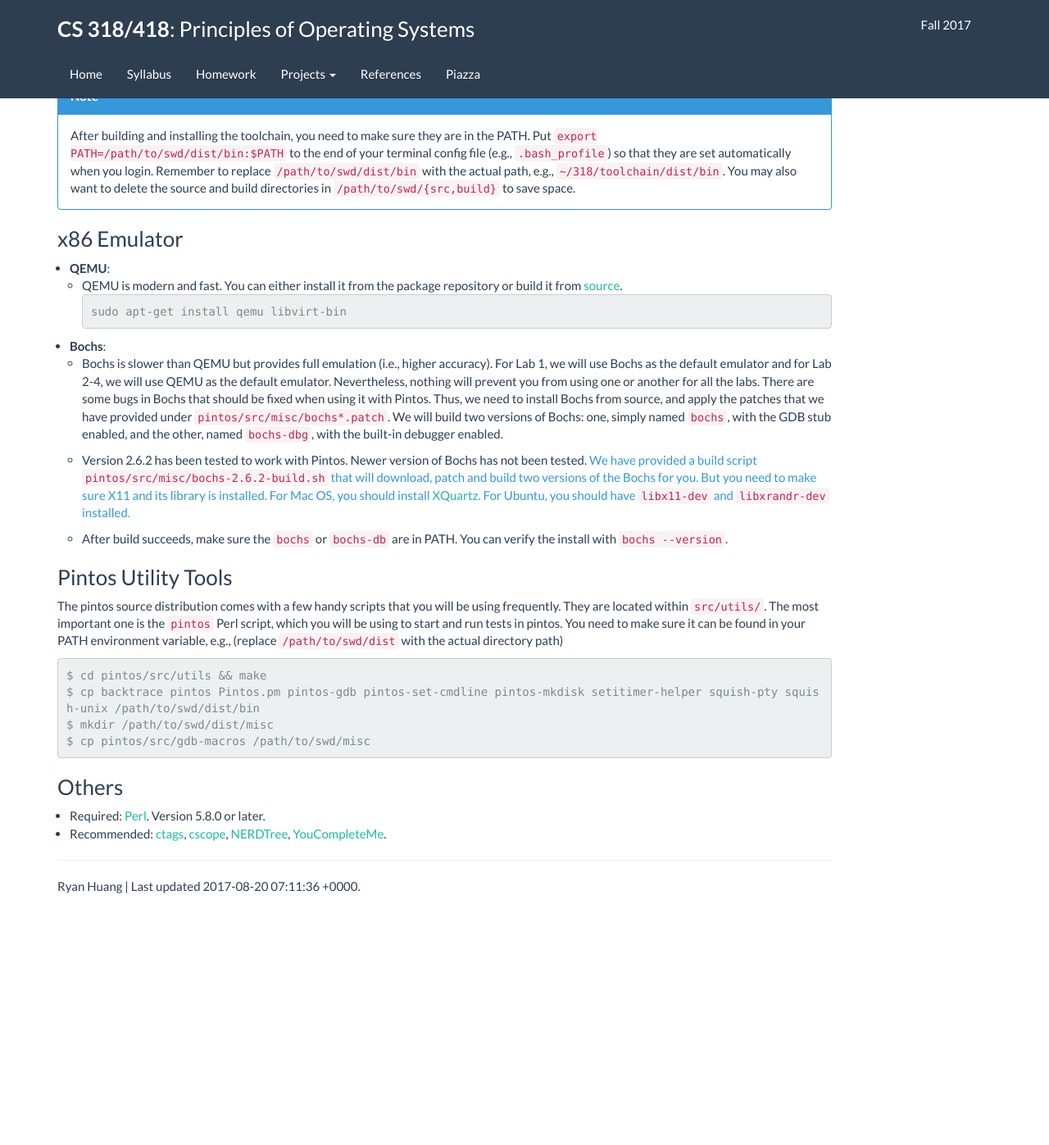
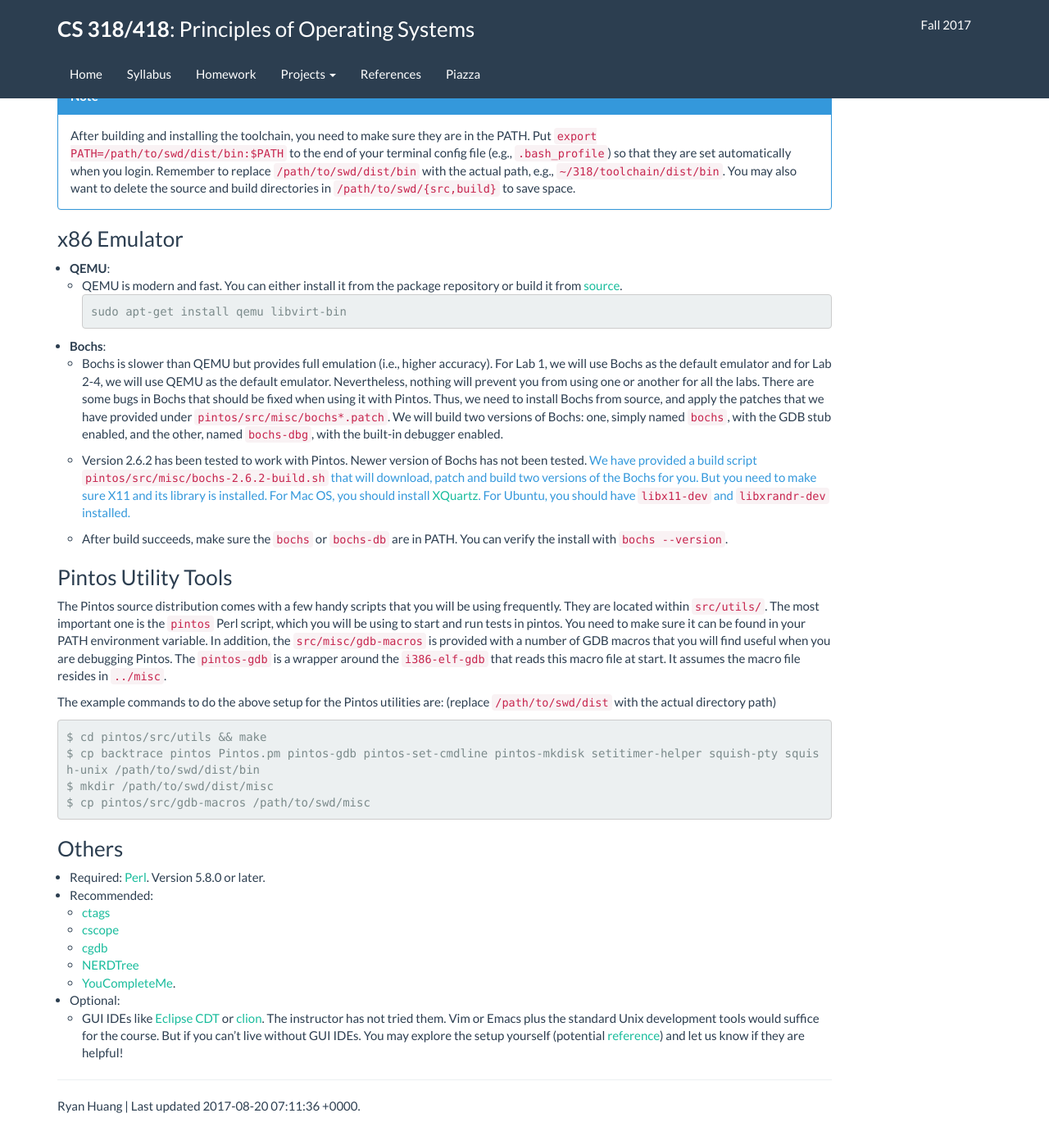
Before and after one commit to flyshark/jhu-cs318.github.io, a Jekyll site: the page built from project/setup.md, in a window 1280 px wide and 1400 px high, scrolled down 2088 px. Shown: the top 1397 px of the window at 82% size. Built offline with Jekyll 4.4.1, drawn with Linux system fonts in a browser that asks for light colours; before the commit the page ends 3221 px from its top, so only the background shows below that.

Commit message:
add gdb macro instruction

````diff
--- a/project/setup.md
+++ b/project/setup.md
@@ -173,11 +173,17 @@ to save space.
   can verify the install with `bochs --version`.
 
 ### Pintos Utility Tools
-The pintos source distribution comes with a few handy scripts that you will be
+The Pintos source distribution comes with a few handy scripts that you will be
 using frequently. They are located within `src/utils/`. The most important one is
 the `pintos` Perl script, which you will be using to start and run tests
 in pintos. You need to make sure it can be found in your PATH environment
-variable, e.g., (replace `/path/to/swd/dist` with the actual directory path)
+variable. In addition, the `src/misc/gdb-macros` is provided with a number of
+GDB macros that you will find useful when you are debugging Pintos. The `pintos-gdb`
+is a wrapper around the `i386-elf-gdb` that reads this macro file at start.
+It assumes the macro file resides in `../misc`.
+
+The example commands to do the above setup for the Pintos utilities are:
+(replace `/path/to/swd/dist` with the actual directory path)
 ```bash
 $ cd pintos/src/utils && make
 $ cp backtrace pintos Pintos.pm pintos-gdb pintos-set-cmdline pintos-mkdisk setitimer-helper squish-pty squish-unix /path/to/swd/dist/bin
@@ -187,4 +193,16 @@ $ cp pintos/src/gdb-macros /path/to/swd/misc
 
 ### Others
 * Required: [Perl](http://www.perl.org). Version 5.8.0 or later.
-* Recommended: [ctags](http://ctags.sourceforge.net/), [cscope](http://cscope.sourceforge.net/), [NERDTree](https://github.com/scrooloose/nerdtree), [YouCompleteMe](https://github.com/Valloric/YouCompleteMe).
+* Recommended:
+  - [ctags](http://ctags.sourceforge.net/)
+  - [cscope](http://cscope.sourceforge.net/)
+  - [cgdb](https://cgdb.github.io)
+  - [NERDTree](https://github.com/scrooloose/nerdtree)
+  - [YouCompleteMe](https://github.com/Valloric/YouCompleteMe).
+* Optional:
+  - GUI IDEs like [Eclipse CDT](https://eclipse.org/cdt) or [clion](http://www.jetbrains.com/clion).
+    The instructor has not tried them. Vim or Emacs plus the standard Unix development
+    tools would suffice for the course. But if you can't live without GUI IDEs. You
+    may explore the setup yourself (potential
+    [reference](https://uchicago-cs.github.io/mpcs52030/pintos_eclipse.html)) and
+    let us know if they are helpful!
````
